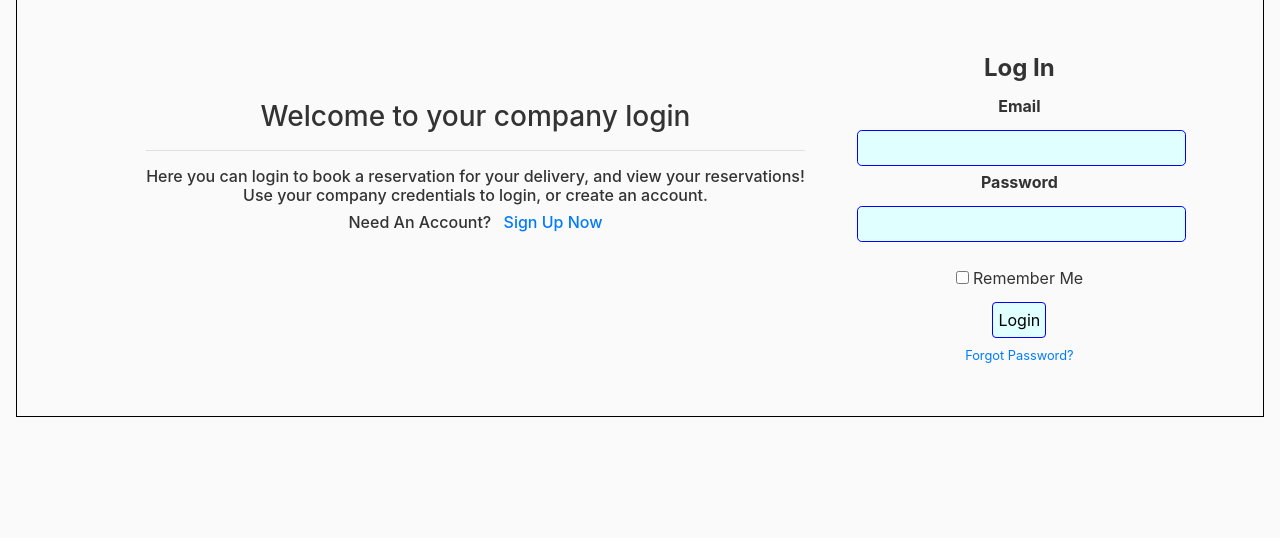
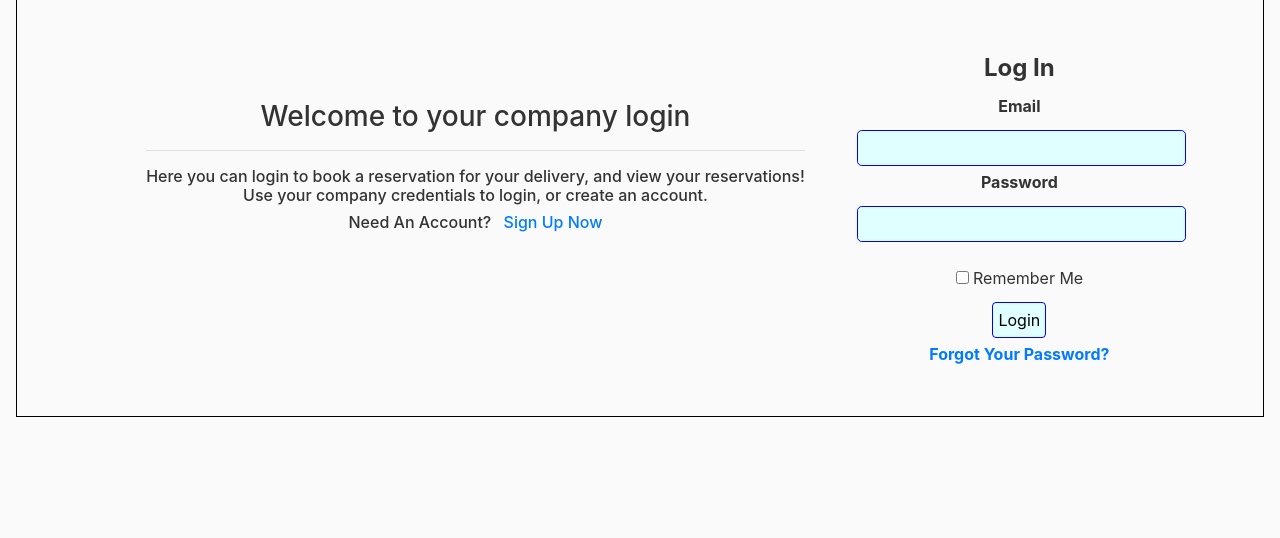
Before and after one commit to rkosova/Cool-Finland-Customer-G4, a Flask app: page /login in a window 1280 px wide. Shown: the part 73-611 px from the top of the page. Run offline with Flask 2, Linux system fonts and the light colour scheme; some libraries are stand-ins or nearby versions.

Commit message:
work on login page

```diff
--- a/templates/login.html
+++ b/templates/login.html
@@ -50,9 +50,9 @@
                 {{ form.submit(class="btn btn-outline-info-login") }}
             </div>
 
-            <small>
-                <a href="#">Forgot Password?</a>
-            </small>
+            <b>
+                <a href="#">Forgot Your Password?</a>
+            </b>
         </form>
         <div>
         </div>
```
